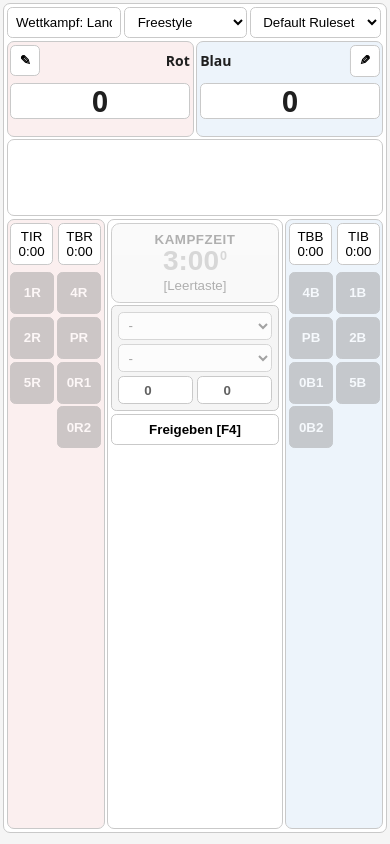
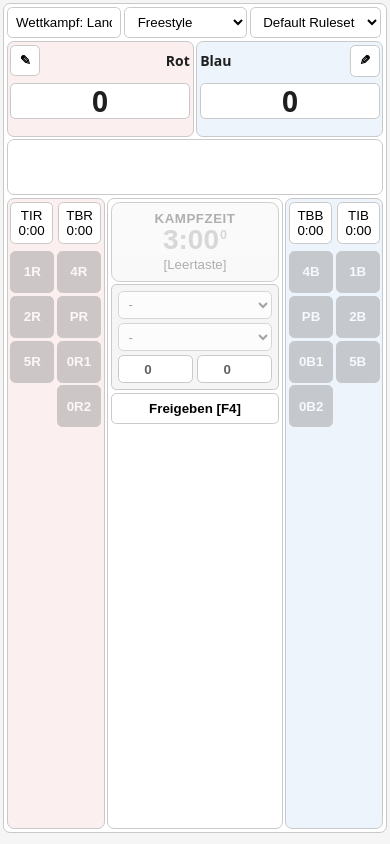
Before and after one commit to 8biz/champ, a website: page protocol/protocol.html in a window 390 px wide. Drawn offline with Linux system fonts and the light colour scheme.

Commit message:
Reduce padding, gap sizes, and height for timeline entries to enhance mobile display

```diff
--- a/protocol/protocol.html
+++ b/protocol/protocol.html
@@ -336,24 +336,23 @@
     .timeline {
       border: 0.0625rem solid var(--border);
       border-radius: 0.5rem;
-      padding: 0.4rem;
+      padding: 0.2rem;
       display: flex;
-      gap: 0.4rem;
+      gap: 0.2rem;
       overflow-x: auto;
-      overflow-y: hidden;
       align-items: flex-start;
-      height: 5.5rem;
+      height: 4rem;
     }
 
     .entry {
-      min-width: 3.125rem;
+      min-width: 3rem;
       display: grid;
       gap: 0.15rem;
       justify-items: center;
     }
 
     .entry-box {
-      width: 3.125rem;
+      width: 3rem;
       height: 2.5rem;
       border-radius: 0.25rem;
       border: 0.125rem solid;
```
